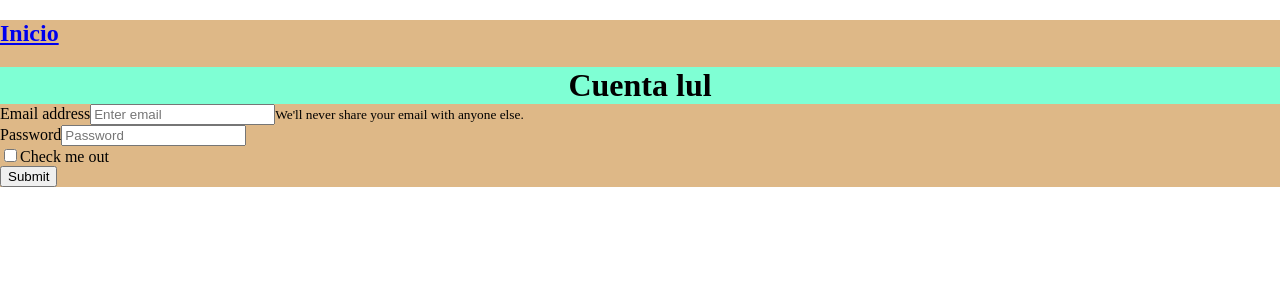
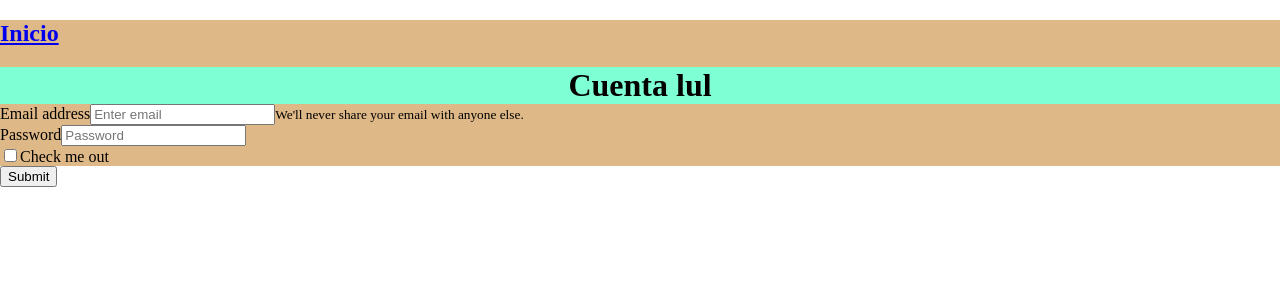
Before and after one commit to MateoMajlin/TP-Proyecto, a React (Create React App) app: page /Cuenta in a window 1280 px wide. Shown: the top 300 px of the page. Built offline with nearby package versions, Linux system fonts and the light colour scheme.

Commit message:
Update Cuenta.module.css

```diff
--- a/src/Cuenta.module.css
+++ b/src/Cuenta.module.css
@@ -1,3 +1,6 @@
 body{
     background-color: white;
 }
+form{
+    background-color: white;
+}
```
